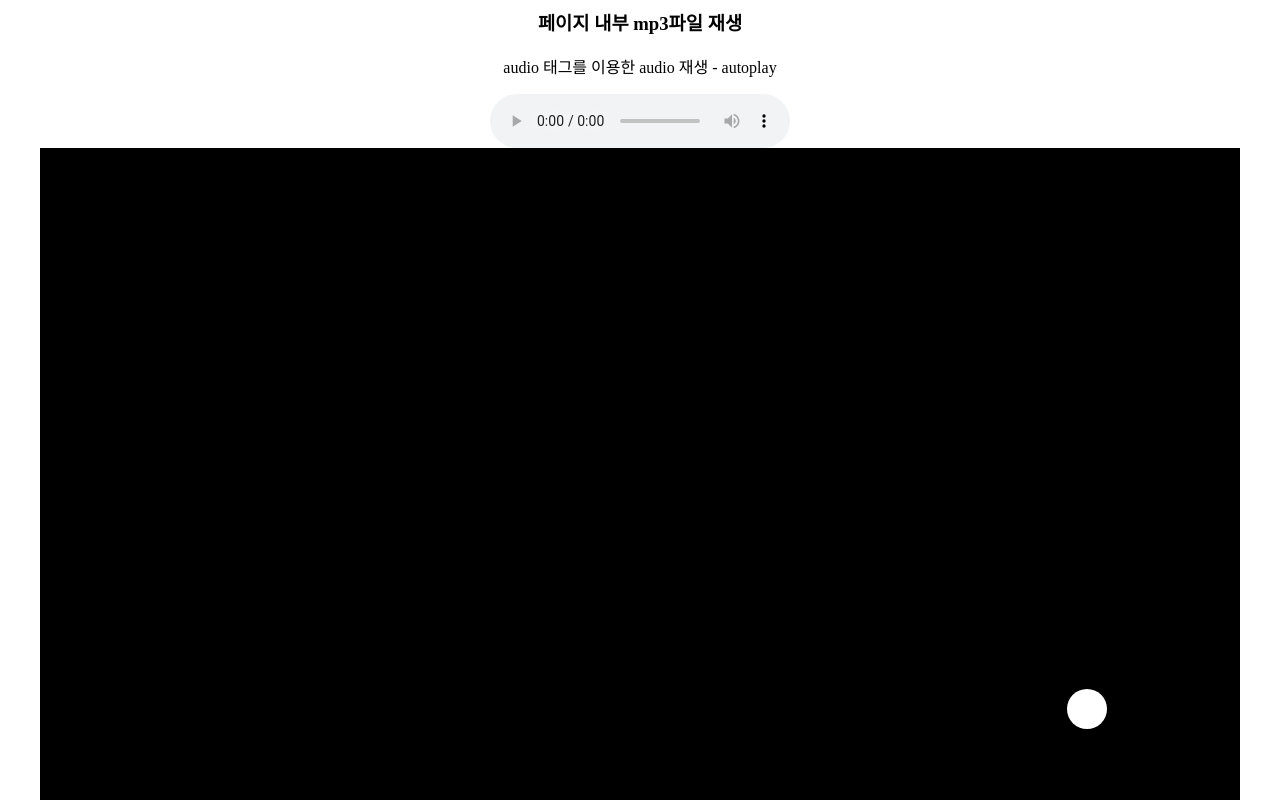
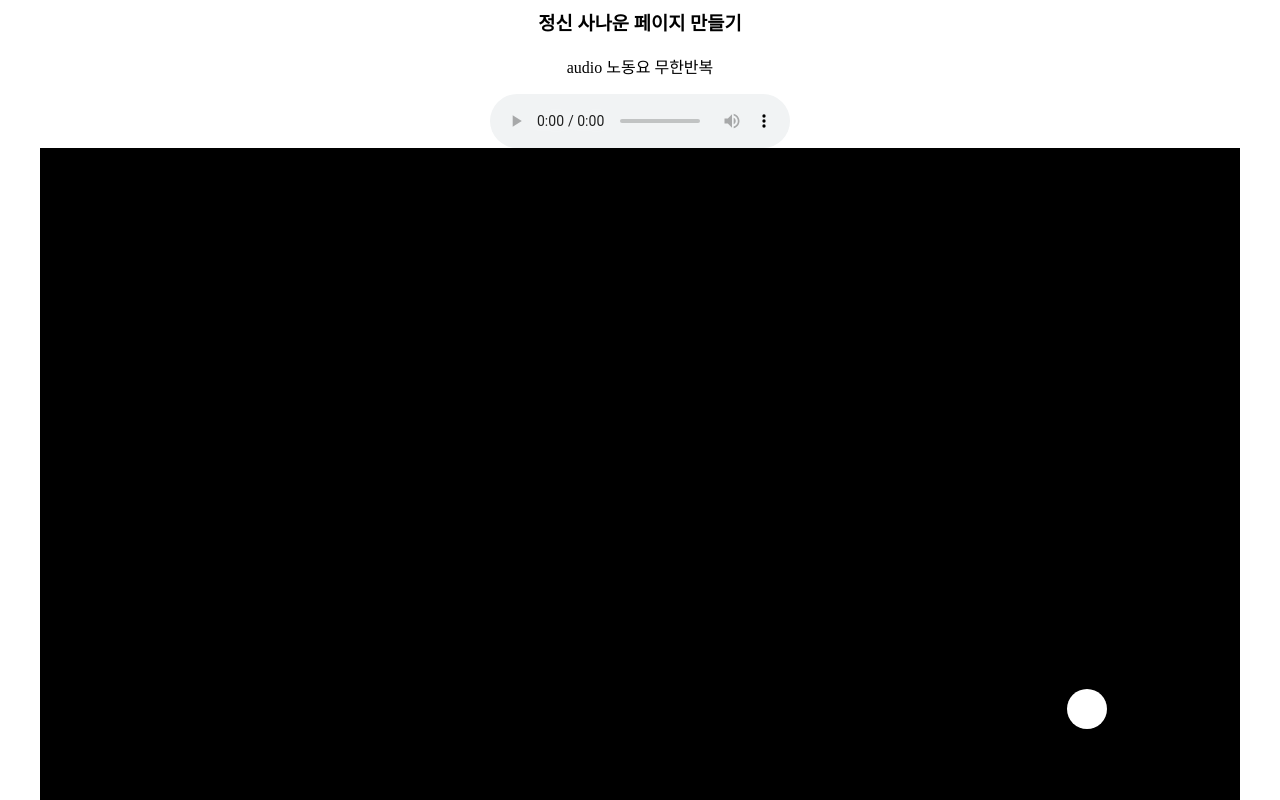
Before and after one commit to finemage/test.github.io, a plain HTML site: page index.html in a window 1280 px wide. Shown: the top 800 px of the page. Drawn offline with Linux system fonts and the light colour scheme.

```diff
--- a/index.html
+++ b/index.html
@@ -8,8 +8,8 @@ canvas{background: black; display: block; margin: 0 auto;}
 </style>
 </head>
 <body>
-    <div size="3" align="center"><h3>페이지 내부 mp3파일 재생</h3>
-    <div size="3" align="center"><p>audio 태그를 이용한 audio 재생 - autoplay</p>
+    <div size="3" align="center"><h3>정신 사나운 페이지 만들기</h3>
+    <div size="3" align="center"><p>audio 노동요 무한반복</p>
     <div size="3" align="center"><audio loop controls> <source src="노동요.mp3" type="audio/mp3"> </audio>
 
 <canvas id="myCanvas" width="1200" height="800"></canvas>
```
